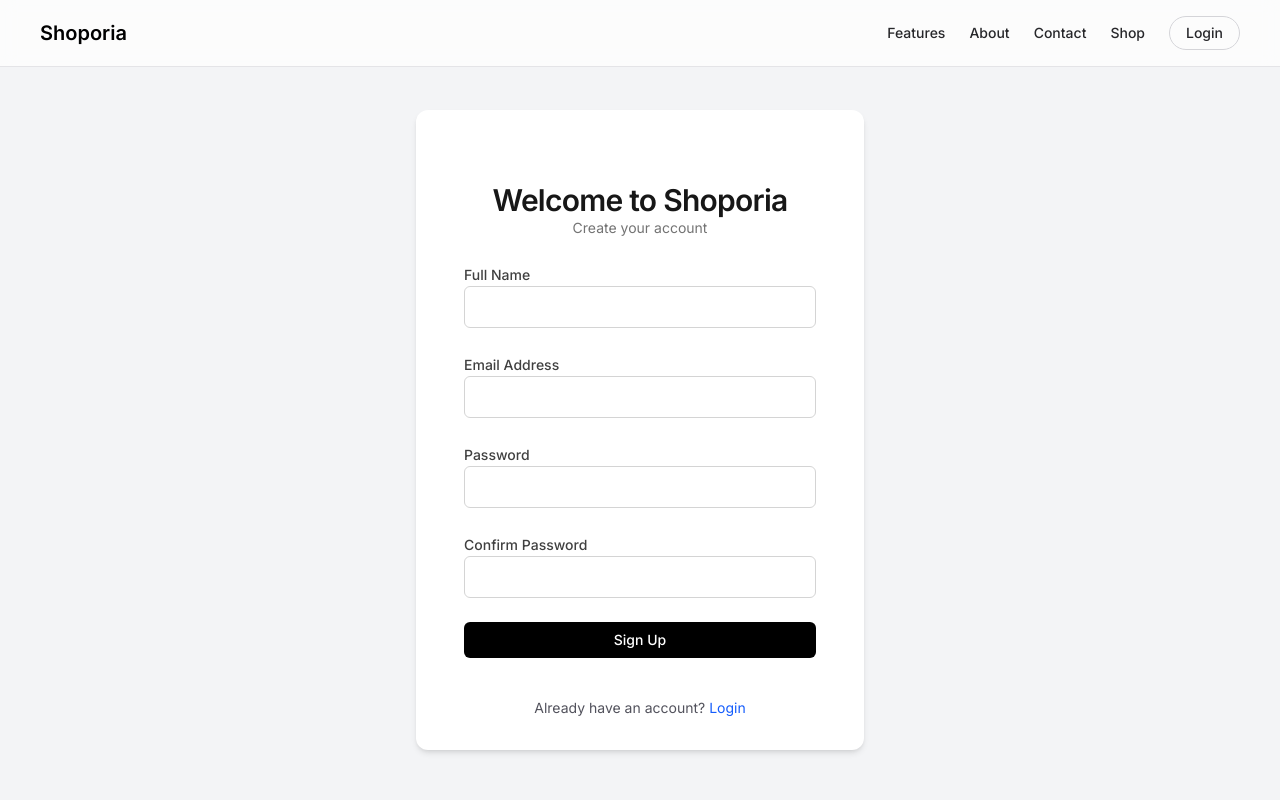
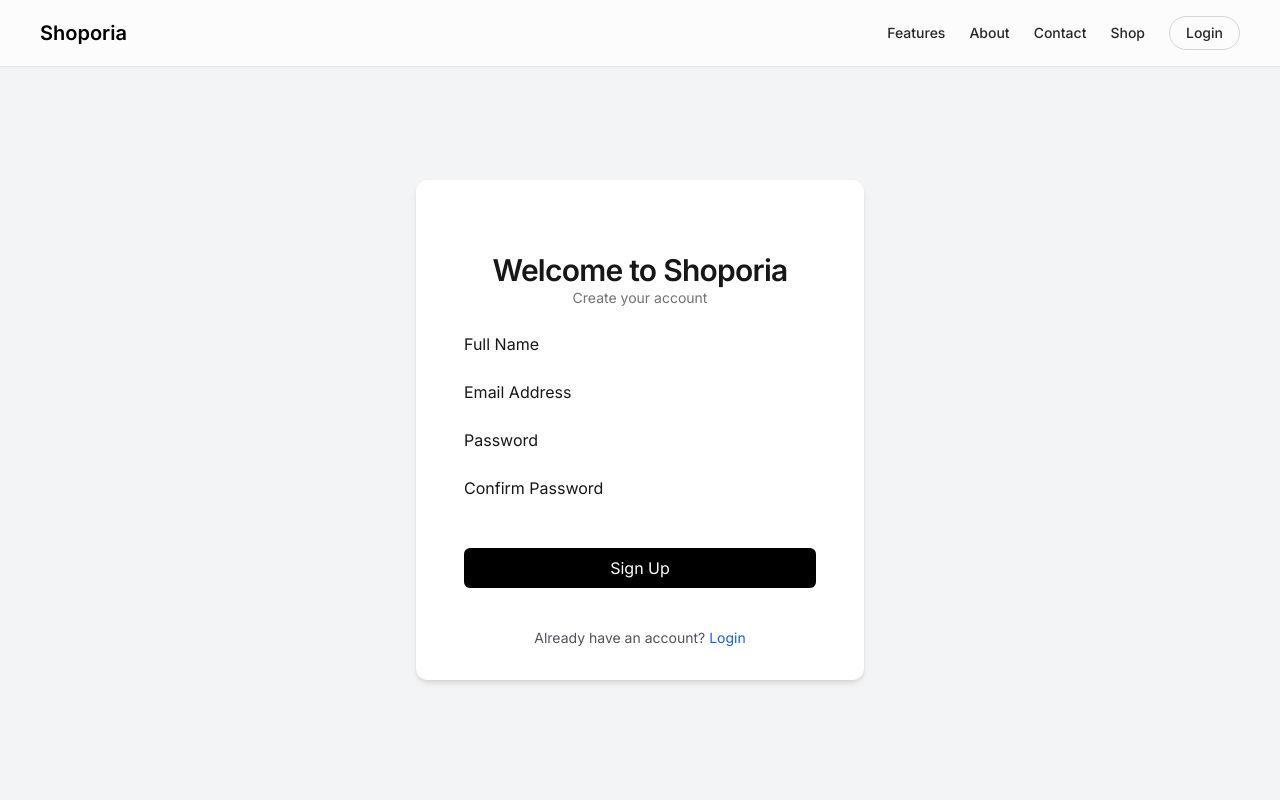
Before and after one commit to B-Acharekar/shoporia, a Next.js app: page /register in a window 1280 px wide. Shown: the top 800 px of the page. Built offline with nearby package versions, Linux system fonts and the light colour scheme.

Commit message:
feat(auth): integrate Google OAuth with NextAuth alongside credentials login

```diff
--- a/src/components/AuthForm.tsx
+++ b/src/components/AuthForm.tsx
@@ -1,4 +1,4 @@
-'use client';
+'use client'
 
 import React, { useState, FormEvent, ChangeEvent } from 'react';
 import { signIn } from "next-auth/react";
@@ -21,10 +21,7 @@ const AuthForm: React.FC<AuthFormProps> = ({ type }) => {
 
   const handleInputChange = (e: ChangeEvent<HTMLInputElement>) => {
     const { name, value } = e.target;
-    setFormData(prev => ({
-      ...prev,
-      [name]: value,
-    }));
+    setFormData(prev => ({ ...prev, [name]: value }));
   };
 
   const handleSubmit = async (e: FormEvent<HTMLFormElement>) => {
@@ -40,7 +37,6 @@ const AuthForm: React.FC<AuthFormProps> = ({ type }) => {
       return;
     }
 
-    // Login
     const res = await signIn("credentials", {
       email: formData.email,
       password: formData.password,
@@ -68,68 +64,44 @@ const AuthForm: React.FC<AuthFormProps> = ({ type }) => {
 
       {type === 'register' && (
         <div className="space-y-1">
-          <label htmlFor="name" className="text-sm font-medium text-neutral-700">Full Name</label>
-          <input
-            type="text"
-            name="name"
-            id="name"
-            value={formData.name}
-            onChange={handleInputChange}
-            required
-            className="w-full px-3 py-2 border border-neutral-300 rounded-md bg-white focus:ring-black focus:outline-none transition"
-          />
+          <label htmlFor="name">Full Name</label>
+          <input type="text" name="name" id="name" value={formData.name} onChange={handleInputChange} required />
         </div>
       )}
 
       <div className="space-y-1">
-        <label htmlFor="email" className="text-sm font-medium text-neutral-700">Email Address</label>
-        <input
-          type="email"
-          name="email"
-          id="email"
-          value={formData.email}
-          onChange={handleInputChange}
-          required
-          className="w-full px-3 py-2 border border-neutral-300 rounded-md bg-white focus:ring-black focus:outline-none transition"
-        />
+        <label htmlFor="email">Email Address</label>
+        <input type="email" name="email" id="email" value={formData.email} onChange={handleInputChange} required />
       </div>
 
       <div className="space-y-1">
-        <label htmlFor="password" className="text-sm font-medium text-neutral-700">Password</label>
-        <input
-          type="password"
-          name="password"
-          id="password"
-          value={formData.password}
-          onChange={handleInputChange}
-          required
-          className="w-full px-3 py-2 border border-neutral-300 rounded-md bg-white focus:ring-black focus:outline-none transition"
-        />
+        <label htmlFor="password">Password</label>
+        <input type="password" name="password" id="password" value={formData.password} onChange={handleInputChange} required />
       </div>
 
       {type === 'register' && (
         <div className="space-y-1">
-          <label htmlFor="confirmPassword" className="text-sm font-medium text-neutral-700">Confirm Password</label>
-          <input
-            type="password"
-            name="confirmPassword"
-            id="confirmPassword"
-            value={formData.confirmPassword}
-            onChange={handleInputChange}
-            required
-            className="w-full px-3 py-2 border border-neutral-300 rounded-md bg-white focus:ring-black focus:outline-none transition"
-          />
+          <label htmlFor="confirmPassword">Confirm Password</label>
+          <input type="password" name="confirmPassword" id="confirmPassword" value={formData.confirmPassword} onChange={handleInputChange} required />
         </div>
       )}
 
       {error && <p className="text-sm text-red-500">{error}</p>}
 
-      <button
-        type="submit"
-        className="w-full bg-black text-white py-2 rounded-md text-sm font-medium hover:bg-neutral-800 transition-colors duration-200"
-      >
+      <button type="submit" className="w-full bg-black text-white py-2 rounded-md hover:bg-neutral-800">
         {type === 'login' ? 'Sign In' : 'Sign Up'}
       </button>
+
+      {/* Google Sign-In */}
+      {type === 'login' && (
+        <button
+          type="button"
+          onClick={() => signIn("google")}
+          className="w-full mt-4 bg-red-500 text-white py-2 rounded-md hover:bg-red-600"
+        >
+          Continue with Google
+        </button>
+      )}
     </form>
   );
 };
--- a/src/lib/authOptions.ts
+++ b/src/lib/authOptions.ts
@@ -1,29 +1,59 @@
+import type { AuthOptions } from "next-auth";
+import GoogleProvider from "next-auth/providers/google";
 import CredentialsProvider from "next-auth/providers/credentials";
-import type { AuthOptions } from "next-auth";
+import { JWT } from "next-auth/jwt";
 
 const authOptions: AuthOptions = {
   providers: [
+    GoogleProvider({
+      clientId: process.env.GOOGLE_CLIENT_ID!,
+      clientSecret: process.env.GOOGLE_CLIENT_SECRET!,
+    }),
     CredentialsProvider({
       name: "Credentials",
       credentials: {
         email: { label: "Email", type: "text" },
         password: { label: "Password", type: "password" },
       },
-      authorize: async (credentials) => {
+      async authorize(credentials) {
+        if (!credentials?.email || !credentials.password) return null;
+
+        // ⚡ Replace with DB call later
+        const isAdmin = credentials.email === "admin@shoporia.com";
+
         return {
-          id: "mock-user-id",
-          name: credentials?.email?.split("@")[0] || "User",
-          email: credentials?.email || "mock@example.com",
+          id: credentials.email,
+          name: credentials.email.split("@")[0],
+          email: credentials.email,
+          role: isAdmin ? "admin" : "user",
         };
       },
     }),
   ],
+
   session: {
     strategy: "jwt",
   },
+
+  callbacks: {
+    async jwt({ token, user }: { token: JWT; user?: any }) {
+      if (user) {
+        token.role = user.role || "user";
+      }
+      return token;
+    },
+    async session({ session, token }) {
+      if (session.user) {
+        session.user.role = token.role;
+      }
+      return session;
+    },
+  },
+
   pages: {
     signIn: "/login",
   },
+  secret: process.env.NEXTAUTH_SECRET,
 };
 
 export default authOptions;
```
Also changed, not shown: 1 other file (tests, documents, lock files or other folders).
